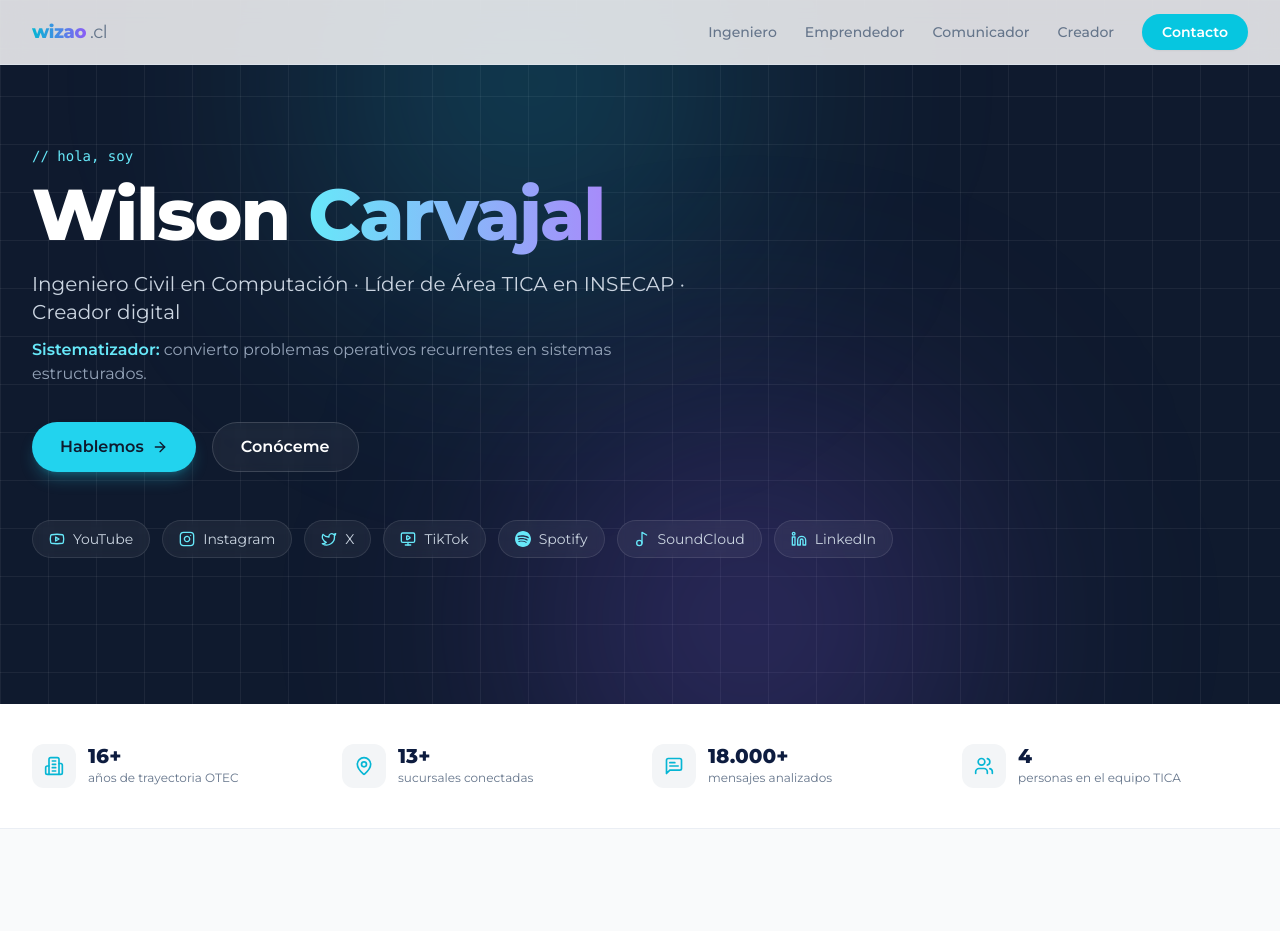
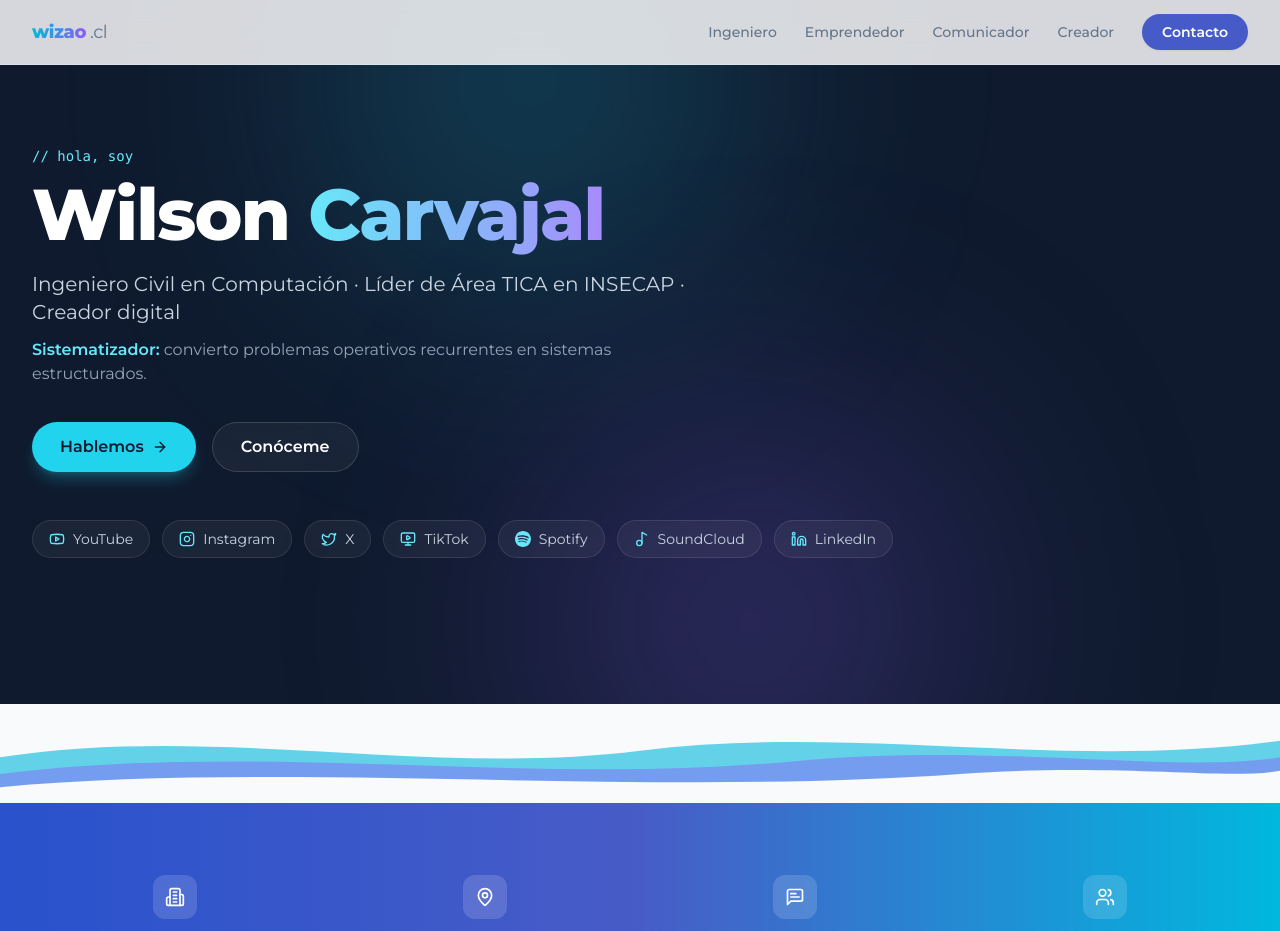
Before and after one commit to wcarvajalinsecap/wizao.cl, a React (Vite) app: page / in a window 1280 px wide. Shown: the top 931 px of the page. Built offline with nearby package versions, Linux system fonts and the light colour scheme.

Commit message:
Refinar con diseño real de LandingInsecap: tokens oficiales, WaveDivider, NumberTicker y stats con gradiente

```diff
--- a/src/App.tsx
+++ b/src/App.tsx
@@ -29,6 +29,9 @@
   MessageSquareText,
 } from "lucide-react";
 
+import WaveDivider from "./components/WaveDivider";
+import { NumberTicker } from "./components/NumberTicker";
+
 function SpotifyIcon({ className }: { className?: string }) {
   return (
     <svg viewBox="0 0 24 24" fill="currentColor" className={className} aria-hidden="true">
@@ -48,10 +51,10 @@
 ];
 
 const stats = [
-  { icon: Building2, value: "16+", label: "años de trayectoria OTEC" },
-  { icon: MapPin, value: "13+", label: "sucursales conectadas" },
-  { icon: MessageSquareText, value: "18.000+", label: "mensajes analizados" },
-  { icon: Users, value: "4", label: "personas en el equipo TICA" },
+  { icon: Building2, value: 16, suffix: "+", label: "años de trayectoria OTEC" },
+  { icon: MapPin, value: 13, suffix: "+", label: "sucursales conectadas" },
+  { icon: MessageSquareText, value: 18000, suffix: "+", label: "mensajes analizados" },
+  { icon: Users, value: 4, suffix: "", label: "personas en el equipo TICA" },
 ];
 
 const facets = [
@@ -230,23 +233,28 @@
         </div>
       </section>
 
-      {/* STATS — tira de métricas */}
-      <section className="border-b border-border/70 bg-card">
-        <div className="container grid grid-cols-2 gap-6 py-10 md:grid-cols-4">
+      {/* ONDA — transición hero oscuro → secciones claras (Wave Rule de INSECAP) */}
+      <WaveDivider className="-mb-px" />
+
+      {/* STATS — banda gradiente con contadores animados (estilo insecap) */}
+      <section className="relative overflow-hidden bg-gradient-to-r from-[#2952cc] via-[#485CC7] to-[#00B8DE]">
+        <div className="container grid grid-cols-2 gap-6 py-14 md:grid-cols-4">
           {stats.map((s, i) => (
             <motion.div
               key={s.label}
               {...fadeUp}
-              transition={{ duration: 0.4, delay: i * 0.06 }}
-              className="flex items-center gap-3"
+              transition={{ duration: 0.4, delay: i * 0.08 }}
+              className="flex flex-col items-center py-4 text-center"
             >
-              <span className="flex h-11 w-11 shrink-0 items-center justify-center rounded-xl bg-secondary text-cyan-500">
+              <span className="mb-3 flex h-11 w-11 items-center justify-center rounded-xl bg-white/15 text-white backdrop-blur-sm">
                 <s.icon className="h-5 w-5" />
               </span>
-              <div>
-                <p className="text-xl font-extrabold leading-none">{s.value}</p>
-                <p className="mt-1 text-xs text-muted-foreground">{s.label}</p>
-              </div>
+              <p className="text-3xl font-extrabold tabular-nums text-white md:text-4xl">
+                <NumberTicker value={s.value} className="text-white" suffix={s.suffix} />
+              </p>
+              <p className="mt-1 max-w-[150px] text-xs font-semibold leading-snug text-white/80">
+                {s.label}
+              </p>
             </motion.div>
           ))}
         </div>
--- /dev/null
+++ b/src/components/NumberTicker.tsx
@@ -0,0 +1,49 @@
+import { useEffect, useRef } from "react";
+import { animate, useInView, useMotionValue, useSpring } from "framer-motion";
+
+interface NumberTickerProps {
+  value: number;
+  className?: string;
+  suffix?: string;
+  duration?: number;
+  delay?: number;
+}
+
+/**
+ * Contador animado estilo LandingInsecap — arranca al entrar en viewport.
+ */
+export function NumberTicker({ value, className = "", suffix = "", duration = 2.2, delay = 0 }: NumberTickerProps) {
+  const ref = useRef<HTMLSpanElement>(null);
+  const motionValue = useMotionValue(0);
+  const springValue = useSpring(motionValue, { damping: 60, stiffness: 100 });
+  const isInView = useInView(ref, { once: true, margin: "-80px" });
+
+  useEffect(() => {
+    if (isInView) {
+      const timer = setTimeout(() => {
+        const controls = animate(motionValue, value, { duration, ease: "easeOut" });
+        return () => controls.stop();
+      }, delay * 1000);
+      return () => clearTimeout(timer);
+    }
+    // eslint-disable-next-line react-hooks/exhaustive-deps
+  }, [isInView]);
+
+  useEffect(() => {
+    const unsub = springValue.on("change", (latest) => {
+      if (ref.current) {
+        ref.current.textContent = Intl.NumberFormat("en-US", {
+          maximumFractionDigits: 0,
+        }).format(Number(latest.toFixed(0)));
+      }
+    });
+    return unsub;
+  }, [springValue]);
+
+  return (
+    <span className={className}>
+      <span ref={ref}>0</span>
+      {suffix}
+    </span>
+  );
+}
--- /dev/null
+++ b/src/components/WaveDivider.tsx
@@ -0,0 +1,32 @@
+/**
+ * Separador de ondas entre secciones — copiado del patrón de LandingInsecap.
+ * Conecta secciones sin cortes duros: cyan + violeta + cierre contra el fondo.
+ */
+const WaveDivider = ({ className = "" }: { className?: string }) => (
+  <div className={`w-full pointer-events-none ${className}`}>
+    <svg
+      className="block w-full h-[70px] sm:h-[100px]"
+      viewBox="0 0 1440 150"
+      preserveAspectRatio="none"
+      xmlns="http://www.w3.org/2000/svg"
+      aria-hidden="true"
+    >
+      <path
+        d="M0,80 C240,30 480,110 720,70 C960,30 1200,100 1440,55 L1440,150 L0,150 Z"
+        fill="#00B8DE"
+        opacity="0.6"
+      />
+      <path
+        d="M0,105 C300,55 600,125 900,85 C1120,58 1320,105 1440,80 L1440,150 L0,150 Z"
+        fill="#8B5CF6"
+        opacity="0.45"
+      />
+      <path
+        d="M0,125 C320,85 720,140 1080,105 C1260,88 1380,115 1440,100 L1440,150 L0,150 Z"
+        fill="#f8fafb"
+      />
+    </svg>
+  </div>
+);
+
+export default WaveDivider;
--- a/src/index.css
+++ b/src/index.css
@@ -4,32 +4,44 @@
 
 @layer base {
   :root {
+    /* Wizao Design System — base INSECAP (limpio y bonito) + violeta de marca */
     --background: 210 20% 98%;
     --foreground: 222 65% 15%;
     --card: 0 0% 100%;
     --card-foreground: 222 65% 15%;
     --popover: 0 0% 100%;
     --popover-foreground: 222 65% 15%;
-    --primary: 187 95% 45%;
+    --primary: 231 54% 53%;
     --primary-foreground: 0 0% 100%;
-    --secondary: 210 20% 96%;
-    --secondary-foreground: 222 65% 15%;
+    --secondary: 190 100% 44%;
+    --secondary-foreground: 0 0% 100%;
     --muted: 210 20% 96%;
     --muted-foreground: 215 16% 47%;
     --accent: 262 80% 62%;
     --accent-foreground: 0 0% 100%;
-    --destructive: 0 63% 31%;
+    --destructive: 0 84% 60%;
     --destructive-foreground: 0 0% 100%;
     --border: 214 32% 91%;
     --input: 214 32% 91%;
-    --ring: 187 95% 45%;
-    --radius: 0.75rem;
+    --ring: 231 54% 53%;
+    --radius: 0.5rem;
 
-    --wizao-cyan: 187 95% 45%;
-    --wizao-cyan-bright: 190 100% 44%;
+    /* Marca Wizao */
+    --wizao-cyan: 190 100% 44%;
     --wizao-violet: 262 80% 62%;
     --wizao-violet-dim: 262 60% 50%;
+    --wizao-blue: 231 54% 53%;
     --wizao-ink: 222 65% 15%;
+
+    /* Sombras estilo insecap */
+    --shadow-card: 0 4px 20px -4px hsl(231 54% 53% / 0.1);
+    --shadow-hover: 0 8px 30px -4px hsl(222 65% 28% / 0.15);
+    --shadow-cta: 0 4px 14px -2px hsl(190 100% 44% / 0.35);
+
+    /* Gradientes */
+    --gradient-hero: linear-gradient(135deg, hsl(222 65% 10%) 0%, hsl(222 65% 18%) 100%);
+    --gradient-cta: linear-gradient(135deg, hsl(190 100% 44%) 0%, hsl(190 100% 55%) 100%);
+    --gradient-footer: linear-gradient(135deg, hsl(190 100% 35%) 0%, hsl(231 54% 45%) 50%, hsl(231 54% 30%) 100%);
   }
 }
 
@@ -46,18 +58,20 @@
 }
 
 @layer utilities {
-  /* grid sutil estilo insecap (hero oscuro) */
-  .bg-grid {
+  .bg-grid-dark {
     background-image:
-      linear-gradient(to right, rgb(255 255 255 / 0.06) 1px, transparent 1px),
-      linear-gradient(to bottom, rgb(255 255 255 / 0.06) 1px, transparent 1px);
+      linear-gradient(to right, rgb(255 255 255 / 0.05) 1px, transparent 1px),
+      linear-gradient(to bottom, rgb(255 255 255 / 0.05) 1px, transparent 1px);
     background-size: 48px 48px;
   }
-  .bg-grid-dark {
-    background-image:
-      linear-gradient(to right, hsl(var(--wizao-ink) / 0.04) 1px, transparent 1px),
-      linear-gradient(to bottom, hsl(var(--wizao-ink) / 0.04) 1px, transparent 1px);
-    background-size: 48px 48px;
+  .shadow-card {
+    box-shadow: var(--shadow-card);
+  }
+  .shadow-hover {
+    box-shadow: var(--shadow-hover);
+  }
+  .shadow-cta {
+    box-shadow: var(--shadow-cta);
   }
 }
 
--- a/tailwind.config.ts
+++ b/tailwind.config.ts
@@ -55,7 +55,19 @@
           violet: "hsl(var(--wizao-violet))",
           "cyan-dim": "hsl(var(--wizao-cyan-dim))",
           "violet-dim": "hsl(var(--wizao-violet-dim))",
+          blue: "hsl(var(--wizao-blue))",
+          ink: "hsl(var(--wizao-ink))",
         },
+      },
+      boxShadow: {
+        card: "var(--shadow-card)",
+        hover: "var(--shadow-hover)",
+        cta: "var(--shadow-cta)",
+      },
+      backgroundImage: {
+        "gradient-hero": "var(--gradient-hero)",
+        "gradient-cta": "var(--gradient-cta)",
+        "gradient-footer": "var(--gradient-footer)",
       },
       borderRadius: {
         lg: "var(--radius)",
```
